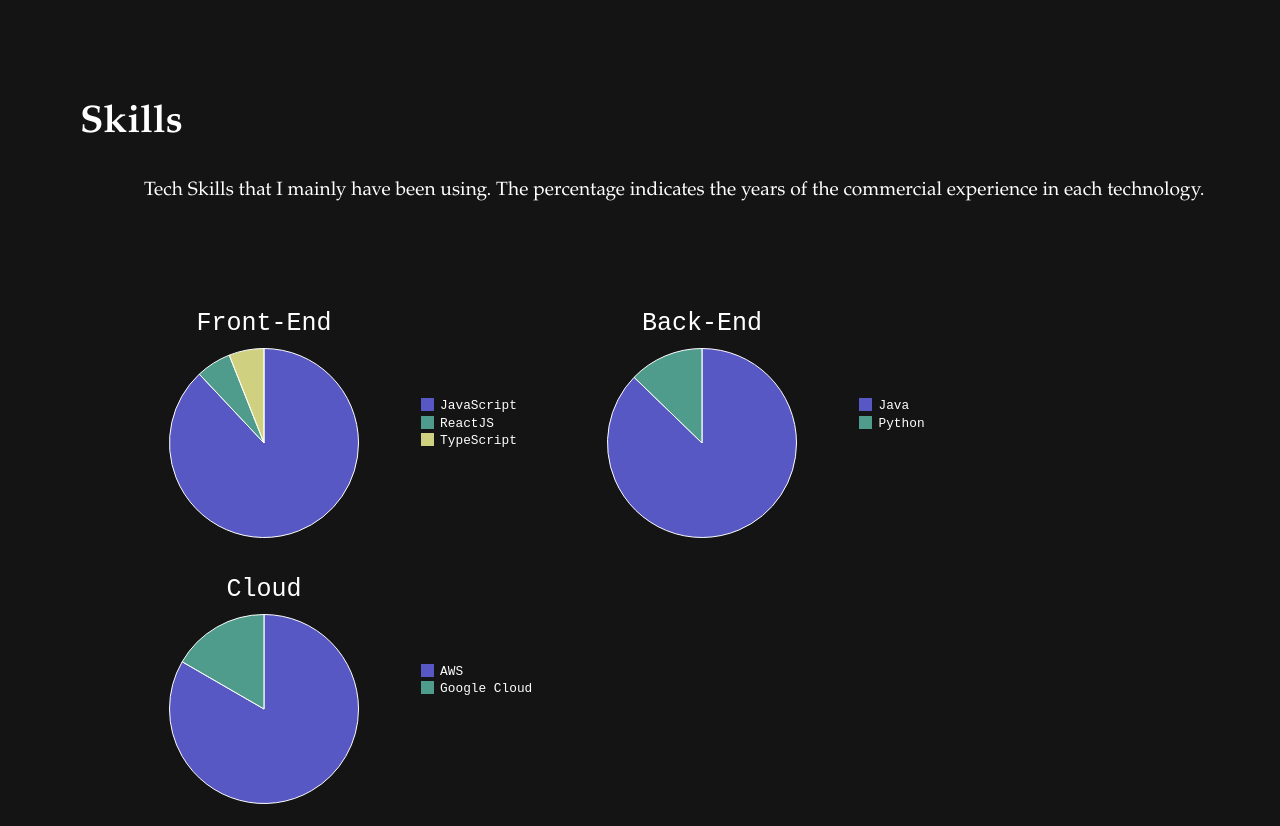
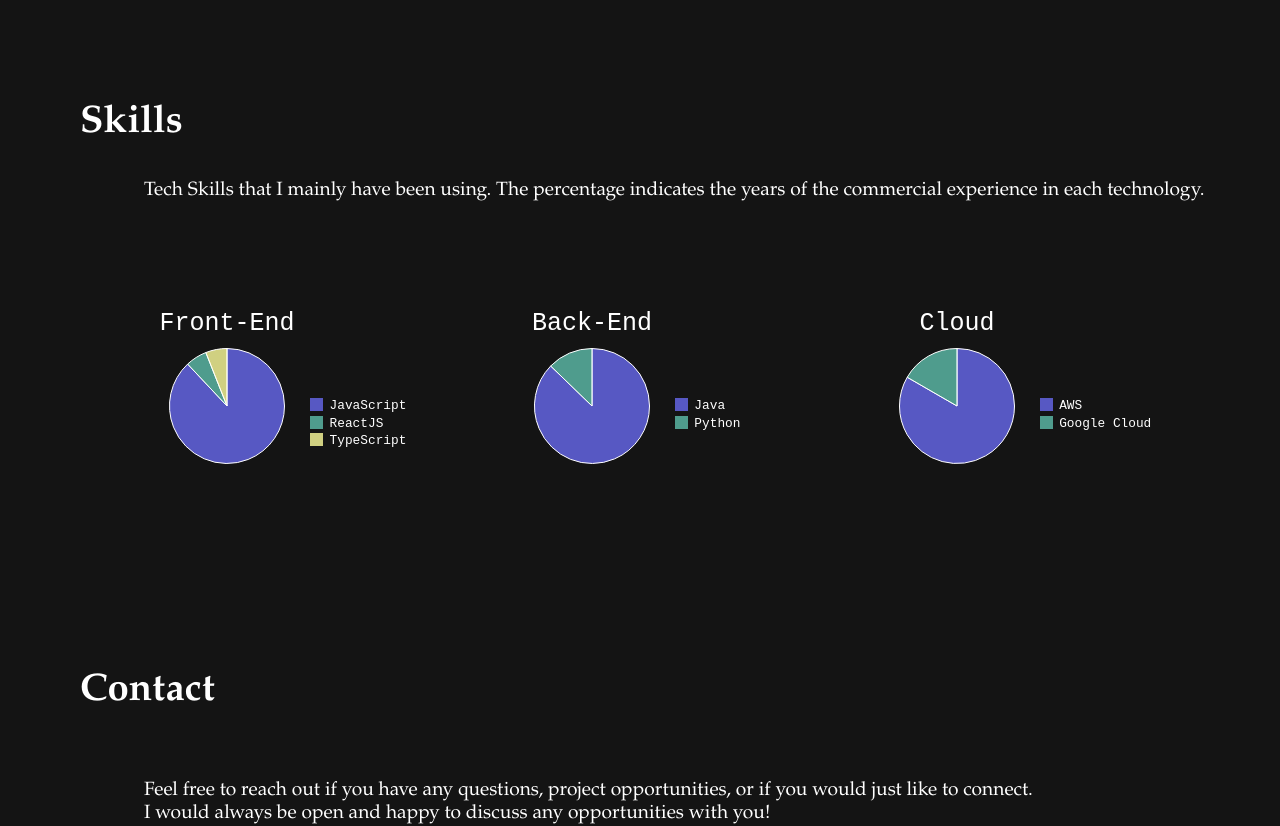
Before and after one commit to michaoz/portfolio, a React (Create React App) app: page / in a window 1280 px wide. Shown: the part 2044-2870 px from the top of the page. Built offline with nearby package versions, Linux system fonts and the light colour scheme.

Commit message:
[FIX BUG] fix pie chart width from % to vw for animation activation on Skills page

```diff
--- a/src/style/components/ContentMain/Skills.css
+++ b/src/style/components/ContentMain/Skills.css
@@ -22,8 +22,7 @@
 .skills-piechart > .piechart {
     position: relative;
     height: 30vh!important;
-    /* width: 30vh!important; */
-    width: 90%;
+    width: 13vw!important;
     max-width: 30vw!important;
     font-size: var(--fontSize02)!important;
 }
```
